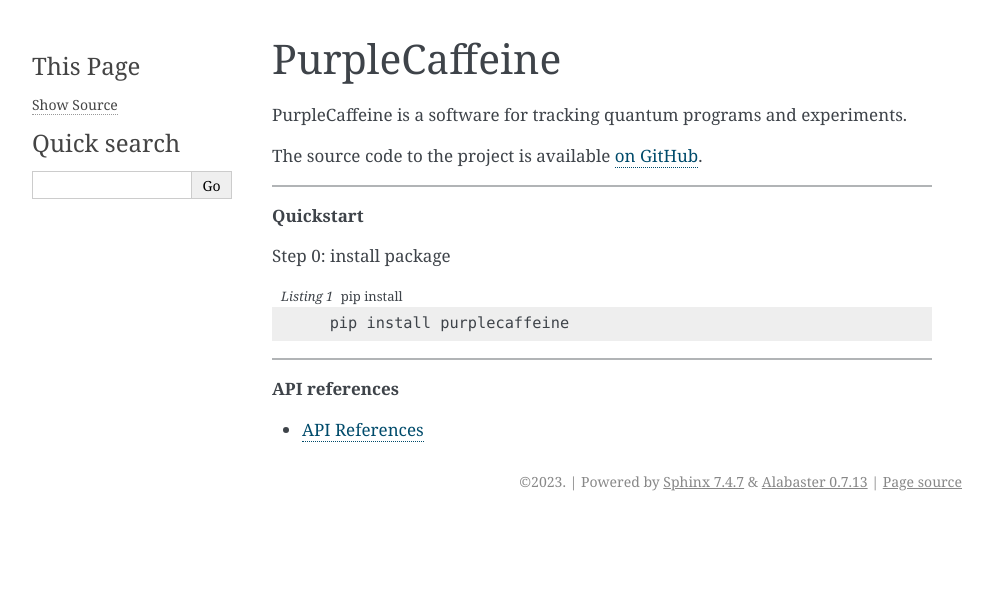
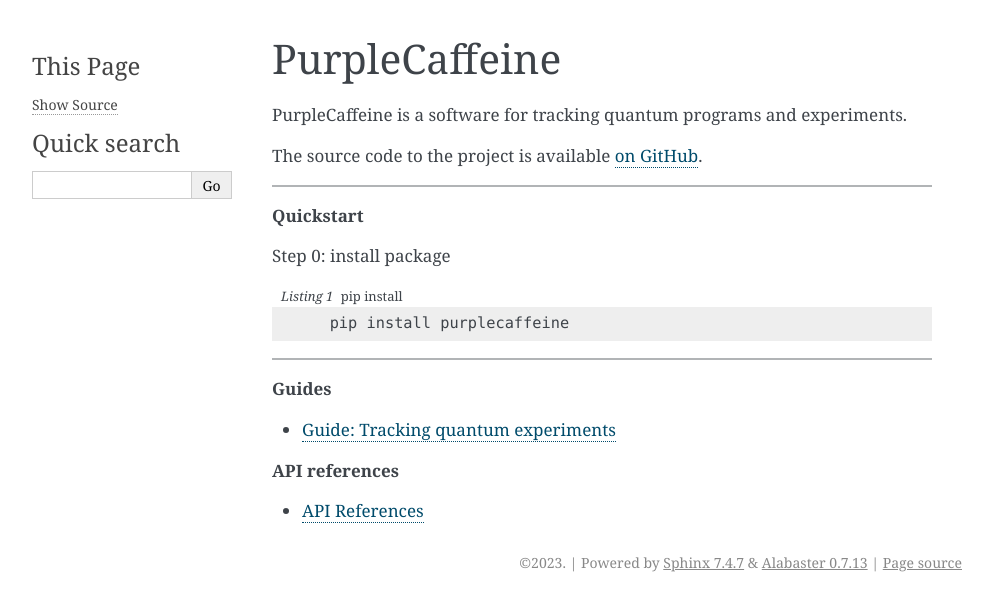
Before and after one commit to IceKhan13/purplecaffeine, a Sphinx documentation site: the page built from docs/index.rst, in a window 1280 px wide. Shown: the top 611 px of the page, without its empty margins (148-1140 px from the left). Built offline with Sphinx 7.4.7, drawn with Linux system fonts in a browser that asks for light colours.

Commit message:
Issue 25 | Docs: guide for trial (#36)

```diff
--- /dev/null
+++ b/docs/guides/index.rst
@@ -0,0 +1,4 @@
+.. nbgallery::
+   :glob:
+
+   *
--- a/docs/index.rst
+++ b/docs/index.rst
@@ -20,6 +20,13 @@
 
 ------------
 
+**Guides**
+
+.. toctree::
+  :maxdepth: 2
+
+  Guides <guides/index>
+
 
 **API references**
 
```
Also changed, not shown: docs/guides/01_tracking_quantum_experiments.ipynb (added).
